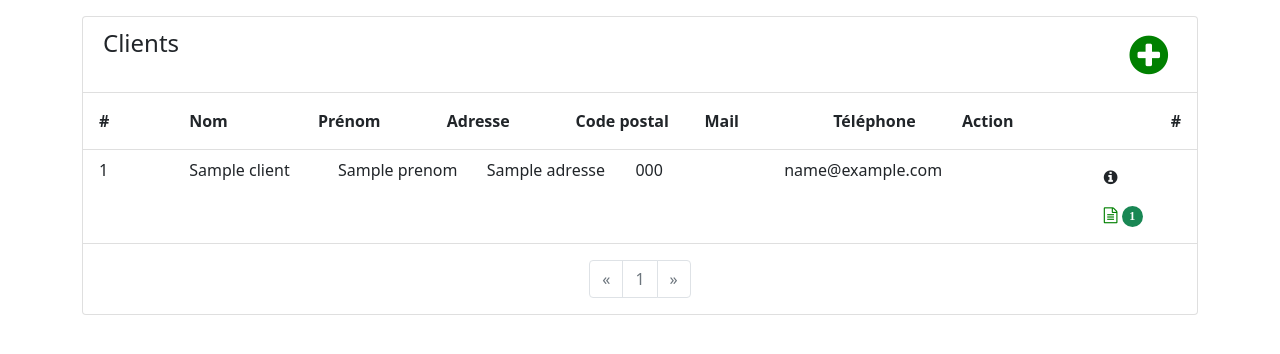
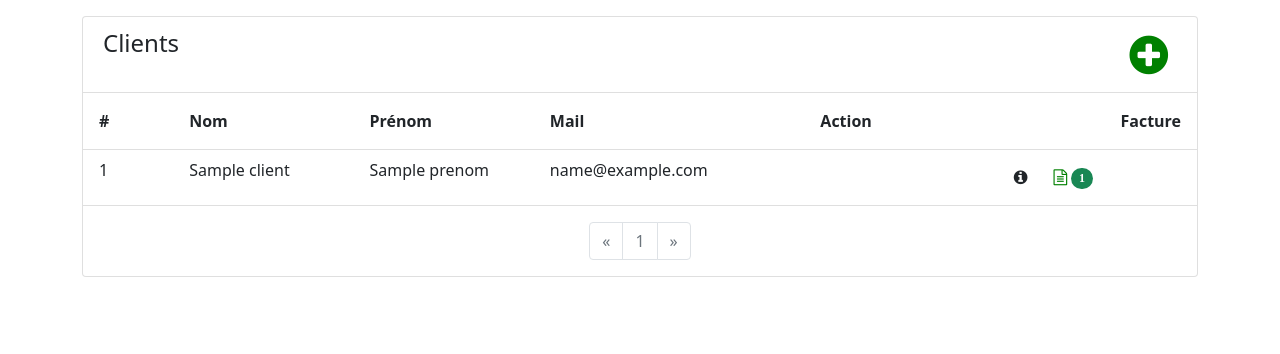
Before and after one commit to marcram99/gestion_sloffie, a FastAPI app: template templates/client.html in a window 1280 px wide. Shown: the part 128-482 px from the top of the page. Run offline with FastAPI, Linux system fonts and the light colour scheme; the template is opened without the code that fills it: most values are stand-ins (such as "Sample title", 1, 10 or a date in 2020); parts of the project's set-up code (start-up, migrations or seed data) failed here and were passed over; some libraries are stand-ins or nearby versions.

Commit message:
some bad work on client.html

```diff
--- a/templates/client.html
+++ b/templates/client.html
@@ -15,30 +15,27 @@
             </div>
             <div class="card-body d-flex flex-row fw-bolder">
                 <span class="col-1 ">#</span>
-                <span class="col  ">Nom</span>
-                <span class="col d-none d-md-block ">Prénom</span>
-                <span class="col d-none d-lg-block ">Adresse</span>
-                <span class="col d-none d-lg-block ">Code postal</span>
-                <span class="col d-none d-lg-block ">Mail</span>
-                <span class="col d-none d-lg-block ">Téléphone</span>
-                <span class="col ml-auto">Action</span>
-                <span class="col-1 text-end">#</span>
+                <span class="col-2 ">Nom</span>
+                <span class="col-2 ">Prénom</span>
+                <span class="col ">Mail</span>
+                <span class="col-2 ">Action</span>
+                <span class="col-2 text-end">Facture</span>
             </div>
             <ul class="list-group list-group-flush">
                 {% for clients in results.items %}
                     <li class="list-group-item ">
                         <div class="d-flex flex-row">
                             <span class="col-1 ">{{ loop.index }}</span>
-                            <span class="col " id="nom_{{ clients.id }}">{{ clients.nom }}</span>
-                            <span class="col d-none d-md-block " id="prenom_{{ clients.id }}">{{ clients.prenom }}</span>
-                            <span class="col d-none d-lg-block " id="adresse_{{ clients.id }}">{{ clients.adresse }}</span>
-                            <span class="col d-none d-lg-block " id="code_{{ clients.id }}">{{ clients.code_postal }}</span>
-                            <span class="col d-none d-lg-block " id="mail_{{ clients.id }}">{{ clients.mail }}</span>
-                            <span class="col d-none d-lg-block " id="no_tel_{{ clients.id }}">{{ clients.no_tel }}</span>
-                            <span class="col-1 ">
+                            <span class="col-2 " id="nom_{{ clients.id }}">{{ clients.nom[:15] }}</span>
+                            <span class="col-2 d-none d-md-block " id="prenom_{{ clients.id }}">{{ clients.prenom[:15] }}</span>
+                            <span class="d-none " id="adresse_{{ clients.id }}">{{ clients.adresse }}</span>
+                            <span class=" d-none " id="code_{{ clients.id }}">{{ clients.code_postal }}</span>
+                            <span class="col " id="mail_{{ clients.id }}">{{ clients.mail }}</span>
+                            <span class=" d-none " id="no_tel_{{ clients.id }}">{{ clients.no_tel }}</span>
+                            <span class="col-2 ">
                                 <button id="modif_{{ clients.id }}" class="btn" onclick="InformationClient(this)"><i class="fa fa-info-circle mt-n2" ></i>
                             </span>
-                            <span class="col ml-auto text-end">
+                            <span class="col-2 text-end">
                                 <button id="factureInfo_{{ clients.id }}" class="btn" onclick="nouvelleFacture(this)">
                                     {% if clients.bill|length >= 1 %}
                                         <i class="fa fa-file-text-o mt-n2"style="color:green" >
```
Also changed, not shown: sql_app.db.
